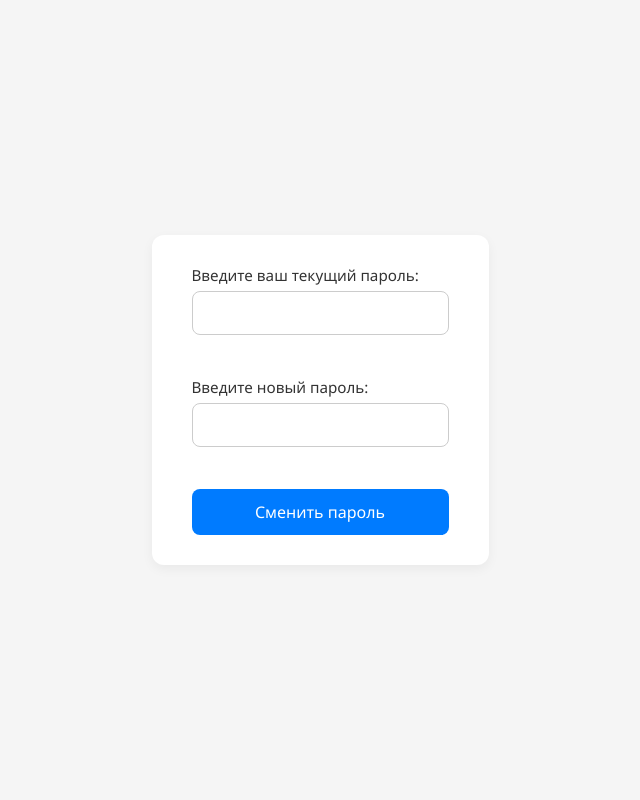
After one commit to chilllll0203/ProjectConfiguration, a FastAPI app: page /change_password in a window 1280 px wide. The commit adds this page. Shown: the whole page, without its empty margins (320-960 px from the left). Run offline with FastAPI, Linux system fonts and the light colour scheme.

Commit message:
Добавлена страница в настройках с изменением пароля, исправлены опечатки в Html

```diff
--- /dev/null
+++ b/static/css/style_changepassword.css
@@ -0,0 +1,67 @@
+* {
+    margin: 0;
+    padding: 0;
+    box-sizing: border-box;
+    font-family: 'Segoe UI', Tahoma, Geneva, Verdana, sans-serif;
+}
+body {
+    display: flex;
+    flex-direction: column;
+    align-items: center;
+    justify-content: center;
+    min-height: 100vh;
+    background-color: #f5f5f5;
+    color: #333;
+}
+
+h1 {
+    margin-bottom: 30px;
+    font-weight: 400;
+    font-size: 2rem;
+}
+
+form {
+    background-color: #fff;
+    padding: 30px 40px;
+    border-radius: 12px;
+    box-shadow: 0 4px 12px rgba(0,0,0,0.05);
+    width: 100%;
+    max-width: 400px;
+}
+
+label {
+    display: block;
+    margin-bottom: 6px;
+    font-size: 0.95rem;
+}
+
+input {
+    width: 100%;
+    padding: 10px 12px;
+    margin-bottom: 20px;
+    border: 1px solid #ccc;
+    border-radius: 8px;
+    font-size: 1rem;
+    outline: none;
+    transition: border-color 0.3s;
+}
+
+input:focus {
+    border-color: #007BFF;
+}
+
+button {
+    width: 100%;
+    padding: 12px;
+    background-color: #007BFF;
+    border: none;
+    border-radius: 8px;
+    color: #fff;
+    font-size: 1rem;
+    cursor: pointer;
+    transition: background-color 0.3s;
+}
+
+button:hover {
+    background-color: #0056b3;
+}
--- a/static/css/style_settings.css
+++ b/static/css/style_settings.css
@@ -72,7 +72,7 @@ main{
     font-size: 1rem;
 }
 
-.settings-information button {
+.settings-information a {
     padding: 10px;
     border: none;
     border-radius: 8px;
@@ -83,7 +83,7 @@ main{
     transition: background-color 0.3s, transform 0.2s;
 }
 
-.settings-information button:hover {
+.settings-information a:hover {
     background-color: #1e7e34;
     transform: translateY(-2px);
 }
--- a/templates/achievements.html
+++ b/templates/achievements.html
@@ -9,9 +9,10 @@
 </head>
 <body>
     <header>
+    <h1>Ваши достижения</h1>
     <div class="menu-form">
         <a href="/profile">Главная</a>
-        <a href ="">Просмотреть свои достижения</a>
+        <a href ="/achievements">Просмотреть свои достижения</a>
         <a href="/settings">Настройки</a>
     </div>
     </header>
--- /dev/null
+++ b/templates/change_password.html
@@ -0,0 +1,22 @@
+<!DOCTYPE html>
+<html lang="en">
+<head>
+    <meta charset="UTF-8">
+    <link rel="stylesheet" href="/css/style_changepassword.css">
+    <meta name="viewport" content="width=device-width, initial-scale=1.0">
+    <title>Смена пароля</title>
+</head>
+<body>
+    <main>
+        <form action="/change_password" method="post" class="change_password">
+        <label for="current_password">Введите ваш текущий пароль:</label>
+        <input type="text" id="current_password" name="current_password" required><br><br>
+
+        <label for="new_password">Введите новый пароль:</label>
+        <input type="new_password" id="new_password" name="new_password" required><br><br>
+
+        <button type="submit" name="button_change" value="button_change">Сменить пароль</button>
+    </form>
+    </main>
+</body>
+</html>
--- a/templates/personal_account_administrator.html
+++ b/templates/personal_account_administrator.html
@@ -10,9 +10,9 @@
     <h1>Личный Кабинет</h1>
     <div class="menu-form">
         <a href="/profile">Главная</a>
-        <a href ="">Просмотреть все достижения</a>
-        <a href="">Просмотреть все мероприятия </a>
-        <a href="">Просмотреть всех пользователей </a>
+        <a href ="/achievements_admin">Просмотреть все достижения</a>
+        <a href="/events">Просмотреть все мероприятия </a>
+        <a href="/users">Просмотреть всех пользователей </a>
         <a href="/settings">Настройки</a>
     </div>
 </header>
--- a/templates/personal_account_teacher.html
+++ b/templates/personal_account_teacher.html
@@ -10,8 +10,7 @@
     <h1>Личный Кабинет</h1>
     <div class="menu-form">
         <a href="/profile">Главная</a>
-        <a href="">Просмотреть все мероприятия</a>
-        <a href="">Добавить мероприятие</a>
+        <a href="/events">Просмотреть все мероприятия</a>
         <a href="/settings">Настройки</a>
     </div>
 </header>
--- a/templates/settingsstudent.html
+++ b/templates/settingsstudent.html
@@ -8,10 +8,10 @@
 </head>
 <body>
 <header>
-    <h1>Личный Кабинет</h1>
+    <h1>Настройки</h1>
     <div class="menu-form">
         <a href="/profile">Главная</a>
-        <a href ="">Просмотреть свои достижения</a>
+        <a href ="/achievements">Просмотреть свои достижения</a>
         <a href="/settings">Настройки</a>
     </div>
 </header>
--- a/templates/settingsteacher.html
+++ b/templates/settingsteacher.html
@@ -8,11 +8,10 @@
 </head>
 <body>
 <header>
-    <h1>Личный Кабинет</h1>
+    <h1>Настройки</h1>
     <div class="menu-form">
         <a href="/profile">Главная</a>
-        <a href="">Просмотреть все мероприятия</a>
-        <a href="">Добавить мероприятие</a>
+        <a href ="/events">Просмотреть все мероприятия</a>
         <a href="/settings">Настройки</a>
     </div>
 </header>
```
Also changed, not shown: routers/pages.py (+26 -160 lines), static/script/achievements.js (+25 -11 lines), templates/add_achievements.html (+11 -8 lines), templates/add_event.html (+11 -8 lines), templates/settingsadmin.html (+8 -7 lines).
